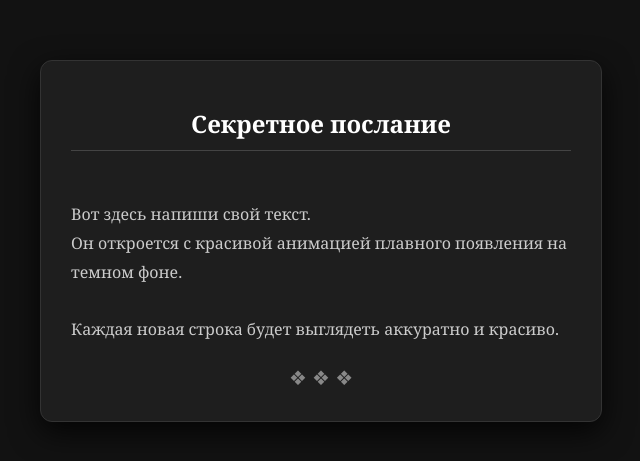
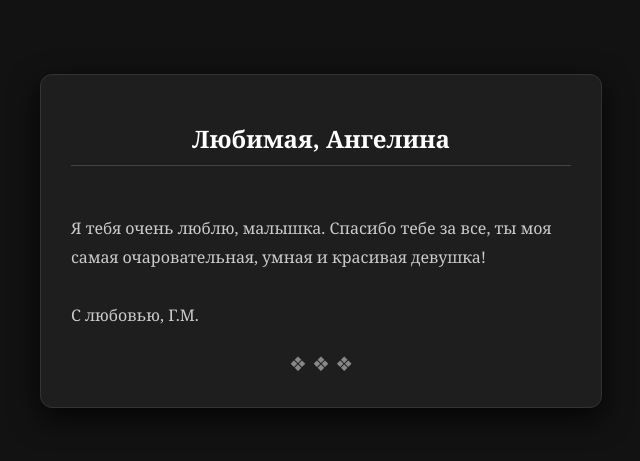
Before and after one commit to pllaxer/-, a plain HTML site: page index.html in a window 1280 px wide. Shown: the part 159-620 px from the top of the page, without its empty margins (319-959 px from the left). Drawn offline with Linux system fonts and the light colour scheme.

Commit message:
Update index.html

```diff
--- a/index.html
+++ b/index.html
@@ -55,12 +55,11 @@
 </head>
 <body>
     <div class="card">
-        <h1>Секретное послание</h1>
+        <h1>Любимая, Ангелина</h1>
         <p>
-Вот здесь напиши свой текст.
-Он откроется с красивой анимацией плавного появления на темном фоне.
+Я тебя очень люблю, малышка. Спасибо тебе за все, ты моя самая очаровательная, умная и красивая девушка!
 
-Каждая новая строка будет выглядеть аккуратно и красиво.
+С любовью, Г.М.
         </p>
         <div class="heart">❖ ❖ ❖</div>
     </div>
```
